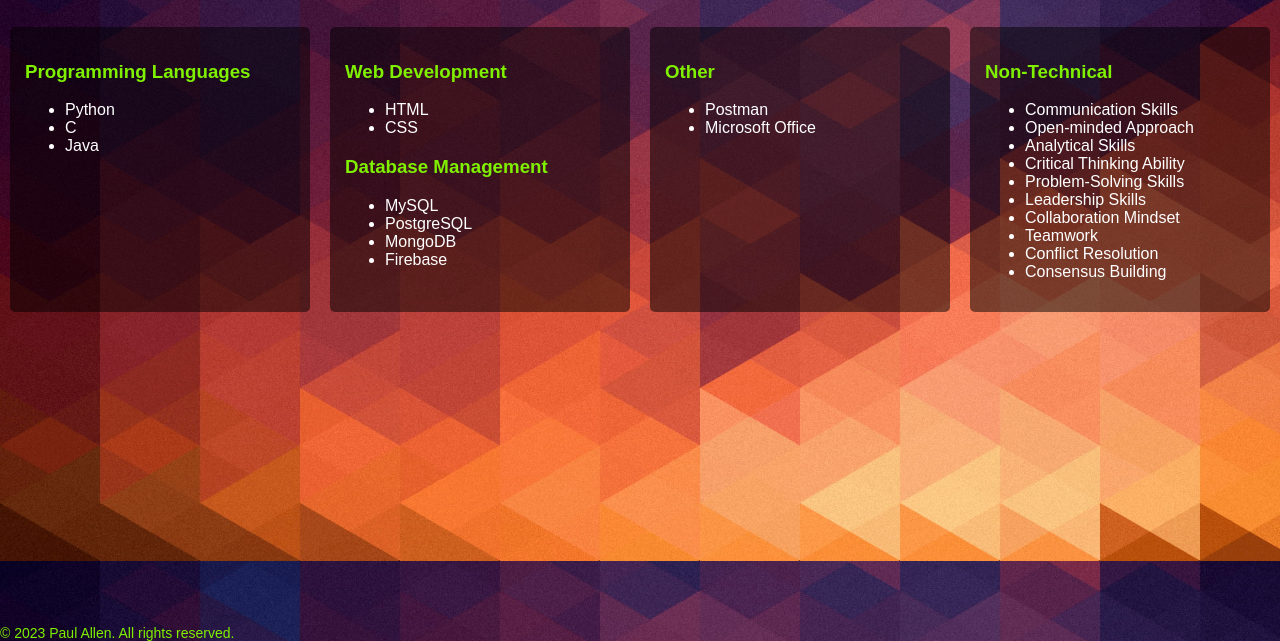
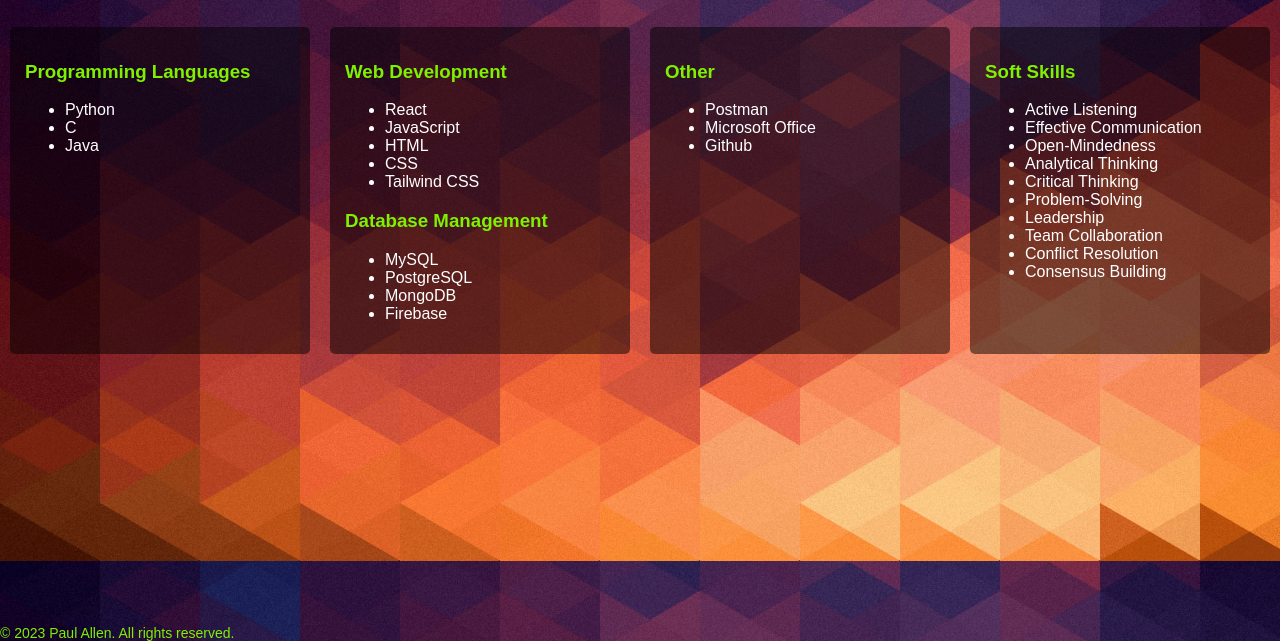
Before and after one commit to paulallen0830/paulallen0830.github.io, a plain HTML site: page skills.html in a window 1280 px wide. Shown: the part 159-800 px from the top of the page. Drawn offline with Linux system fonts and the light colour scheme.

Commit message:
Update skills.html

```diff
--- a/skills.html
+++ b/skills.html
@@ -29,8 +29,11 @@
             <div class="skills-con2-card">
                 <h3>Web Development</h3>
                 <ul>
+                    <li>React</li>
+                    <li>JavaScript</li>
                     <li>HTML</li>
                     <li>CSS</li>
+                    <li>Tailwind CSS</li>
                 </ul>
                 <h3>Database Management</h3>
                 <ul>
@@ -45,19 +48,20 @@
                 <ul>
                     <li>Postman</li>
                     <li>Microsoft Office</li>
+                    <li>Github</li>
                 </ul>
             </div>
             <div class="skills-con2-card">
-                <h3>Non-Technical</h3>
+                <h3>Soft Skills</h3>
                 <ul>
-                    <li>Communication Skills</li>
-                    <li>Open-minded Approach</li>
-                    <li>Analytical Skills</li>
-                    <li>Critical Thinking Ability</li>
-                    <li>Problem-Solving Skills</li>
-                    <li>Leadership Skills</li>
-                    <li>Collaboration Mindset</li>
-                    <li>Teamwork</li>
+                    <li>Active Listening</li>
+                    <li>Effective Communication</li>
+                    <li>Open-Mindedness</li>
+                    <li>Analytical Thinking</li>
+                    <li>Critical Thinking</li>
+                    <li>Problem-Solving</li>
+                    <li>Leadership</li>
+                    <li>Team Collaboration</li>
                     <li>Conflict Resolution</li>
                     <li>Consensus Building</li>
                 </ul>
```
